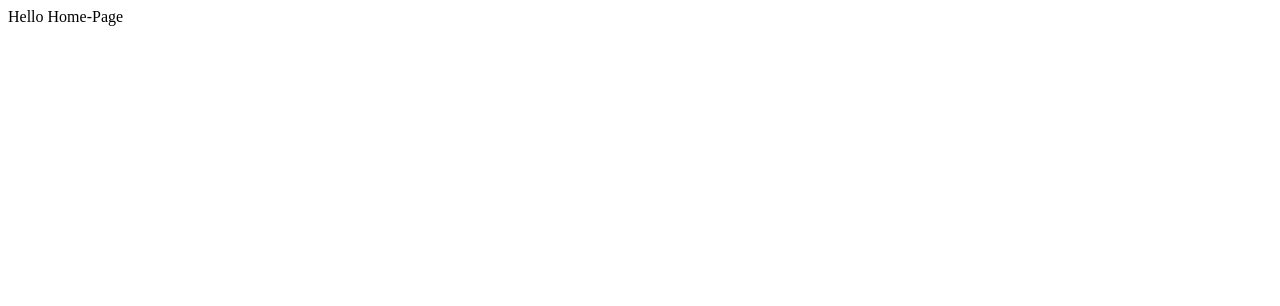
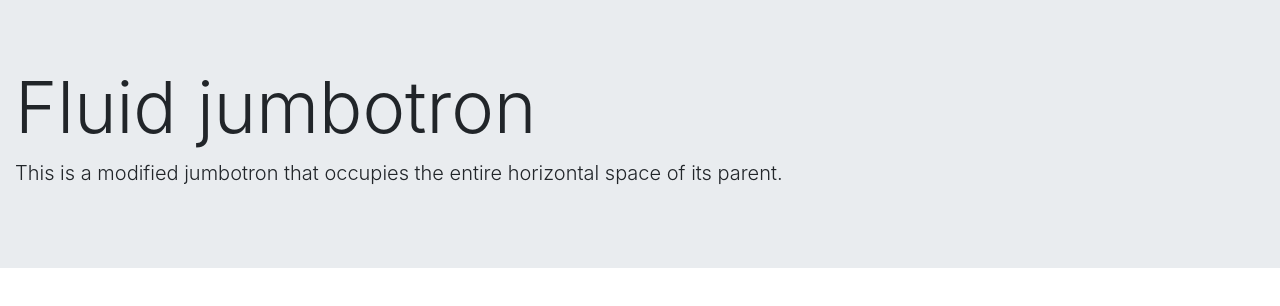
Before and after one commit to simone188535/data-structure-and-algorithms-blog, a React (Create React App) app: page / in a window 1280 px wide. Shown: the top 306 px of the page. Built offline with nearby package versions, Linux system fonts and the light colour scheme.

Commit message:
sass added and other edits

```diff
--- a/package.json
+++ b/package.json
@@ -3,6 +3,8 @@
   "version": "0.1.0",
   "private": true,
   "dependencies": {
+    "bootstrap": "^4.3.1",
+    "node-sass": "^4.13.0",
     "react": "^16.12.0",
     "react-dom": "^16.12.0",
     "react-scripts": "3.2.0",
--- a/src/components/HomePage.js
+++ b/src/components/HomePage.js
@@ -1,8 +1,19 @@
 import React from 'react';
+import { Jumbotron, Container } from 'reactstrap';
 
-const HomePage = () =>{
+const HomePage = () => {
 
-        return <div>Hello Home-Page</div>;
+    return (
+        <div>
+            <div>
+                <Jumbotron fluid>
+                    <Container fluid>
+                        <h1 className="display-3">Fluid jumbotron</h1>
+                        <p className="lead">This is a modified jumbotron that occupies the entire horizontal space of its parent.</p>
+                    </Container>
+                </Jumbotron>
+            </div>
+        </div>);
 
 }
 
--- a/src/index.js
+++ b/src/index.js
@@ -1,6 +1,8 @@
 import React from 'react';
 import ReactDOM from 'react-dom';
 import App from './App';
+import 'bootstrap/dist/css/bootstrap.min.css';
+import './styles/main.scss';
 
 ReactDOM.render(
     <App />,
--- /dev/null
+++ b/src/styles/main.scss
@@ -0,0 +1,3 @@
+// *{
+//     background-color: aqua;
+// }
```
Also changed, not shown: 1 other file (tests, documents, lock files or other folders).
